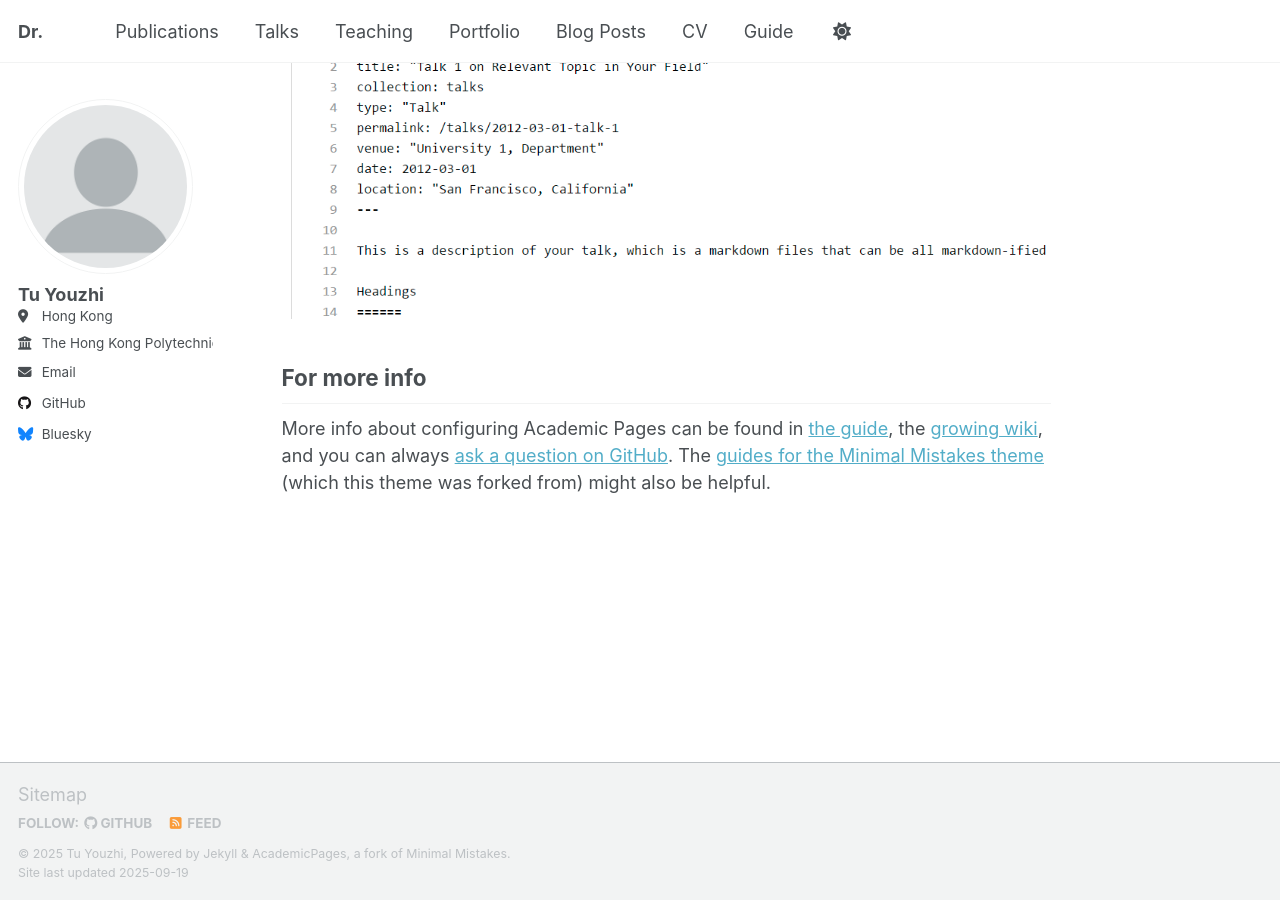
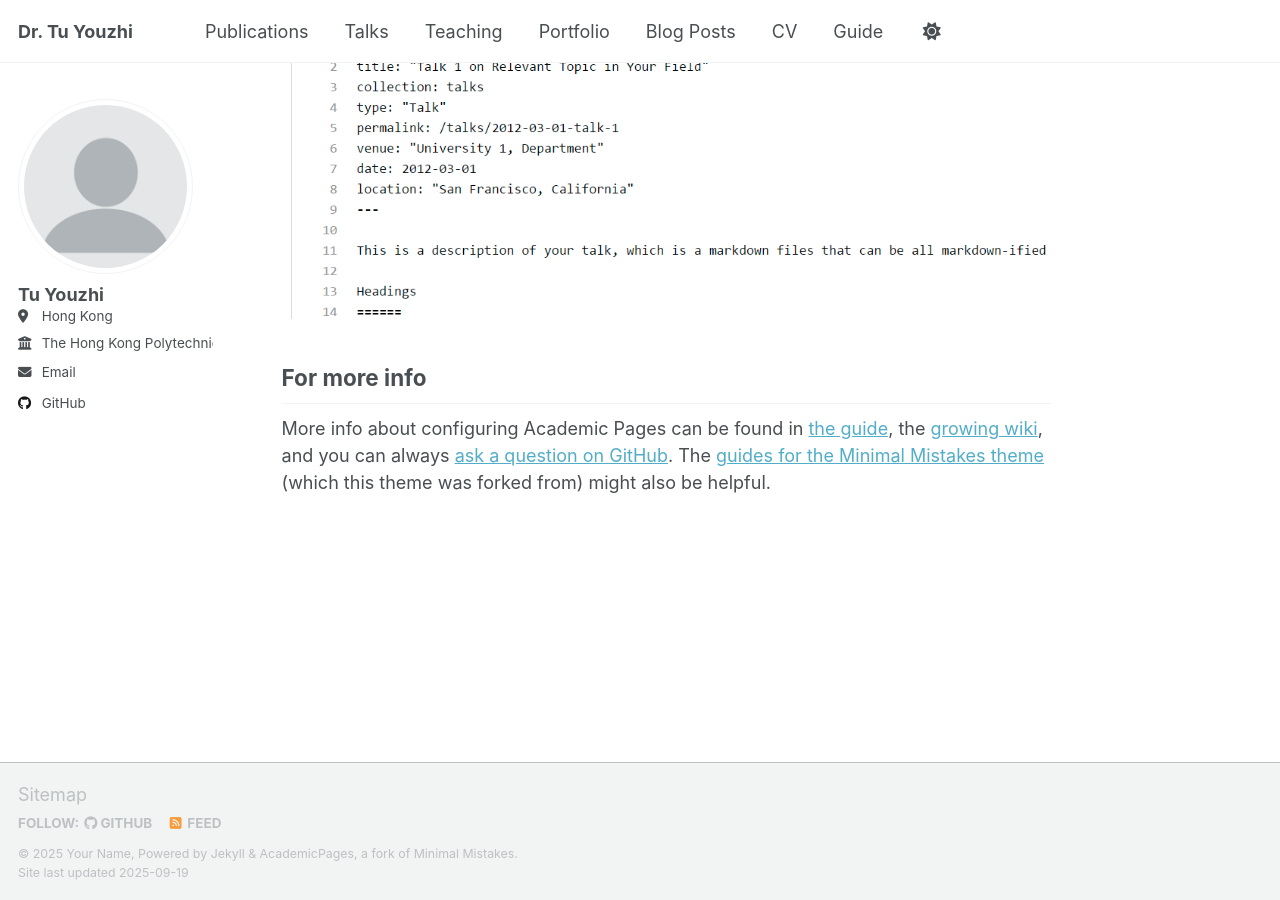
Before and after one commit to youzhitu/youzhitu.github.io, a Jekyll site: the page built from _pages/about.md, in a window 1280 px wide and 900 px high, scrolled down 2880 px. Built offline with Jekyll 4.4.1, drawn with Linux system fonts in a browser that asks for light colours; a script that is not in the unit is left out.

Commit message:
Update _config.yml

```diff
--- a/_config.yml
+++ b/_config.yml
@@ -9,9 +9,9 @@
 # Basic Site Settings
 locale                   : "en-US"
 site_theme               : "default" # Currently available options are "default", "air"
-title                    : "Dr."
+title                    : "Dr. Tu Youzhi"
 title_separator          : "-"
-name                     : &name "Tu Youzhi"
+name                     : &name "Your Name"
 description              : &description "Your Name's academic portfolio"   # Update this with a general description of your site, this is the default if not overridden by a page
 url                      : https://youzhitu.github.io # The base hostname & protocol for your site e.g. "https://[your GitHub username].github.io",
                                                            # or if you already have some other page hosted on Github then use "https://[your GitHub username].github.io/[Your Repo Name]"
@@ -41,13 +41,13 @@ author:
   bitbucket        : # Username - Update with your username on the site
   codepen          : # Username
   dribbble         : # Username
-  github           : "academicpages"
+  github           : "https://github.com/youzhitu"
   kaggle           : # Username
   stackoverflow    : # User number or user number and name (i.e., use "1" or "1/jeff-atwood")
 
   # Social media
   artstation       : # Username
-  bluesky          : "bsky.app" # Replace this with you Bluesky username
+  # bluesky          : "bsky.app" # Replace this with you Bluesky username
   facebook         : # Username
   flickr           : # Username
   foursquare       : # Username
```
